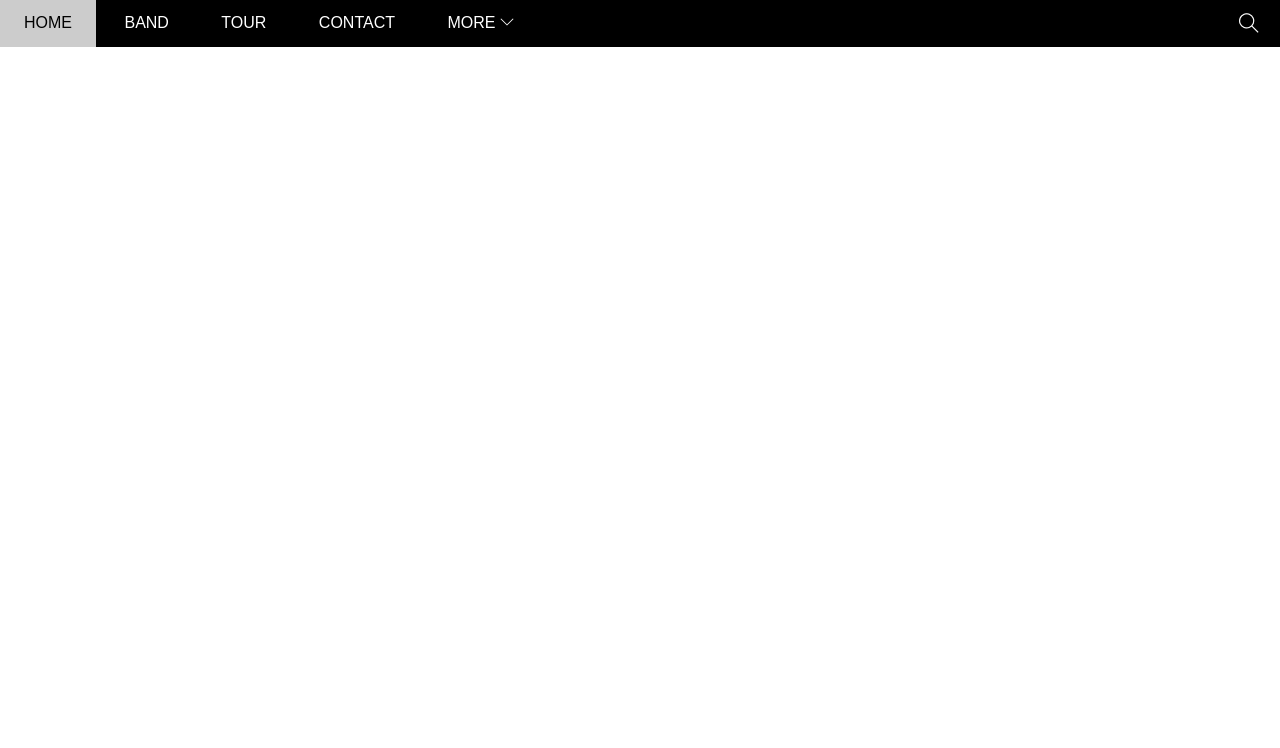
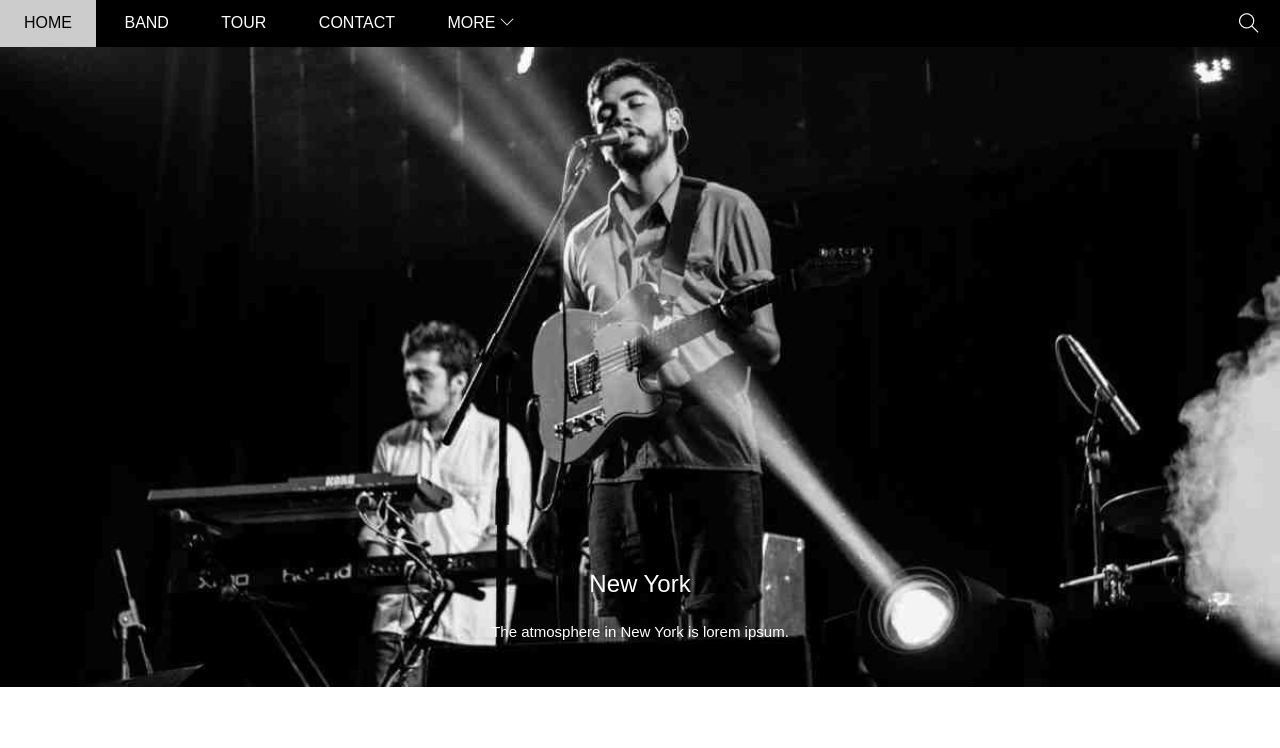
Before and after one commit to phamthang98/myWeb, a plain HTML site: page index.html in a window 1280 px wide. Shown: the top 748 px of the page. Drawn offline with Linux system fonts and the light colour scheme; files whose address does not match are found by name.

Commit message:
Edit đường dẫn slider

```diff
--- a/css/styles.css
+++ b/css/styles.css
@@ -195,7 +195,7 @@ html {
     position: relative;
     margin-top: 46.5px;
     padding-top: 50%;
-    background: url(/W3_theband/assets/img/slider/slider1.jpg)
+    background: url(/img/slider/slider1.jpg)
                 top center / cover no-repeat;
 }
 
```
